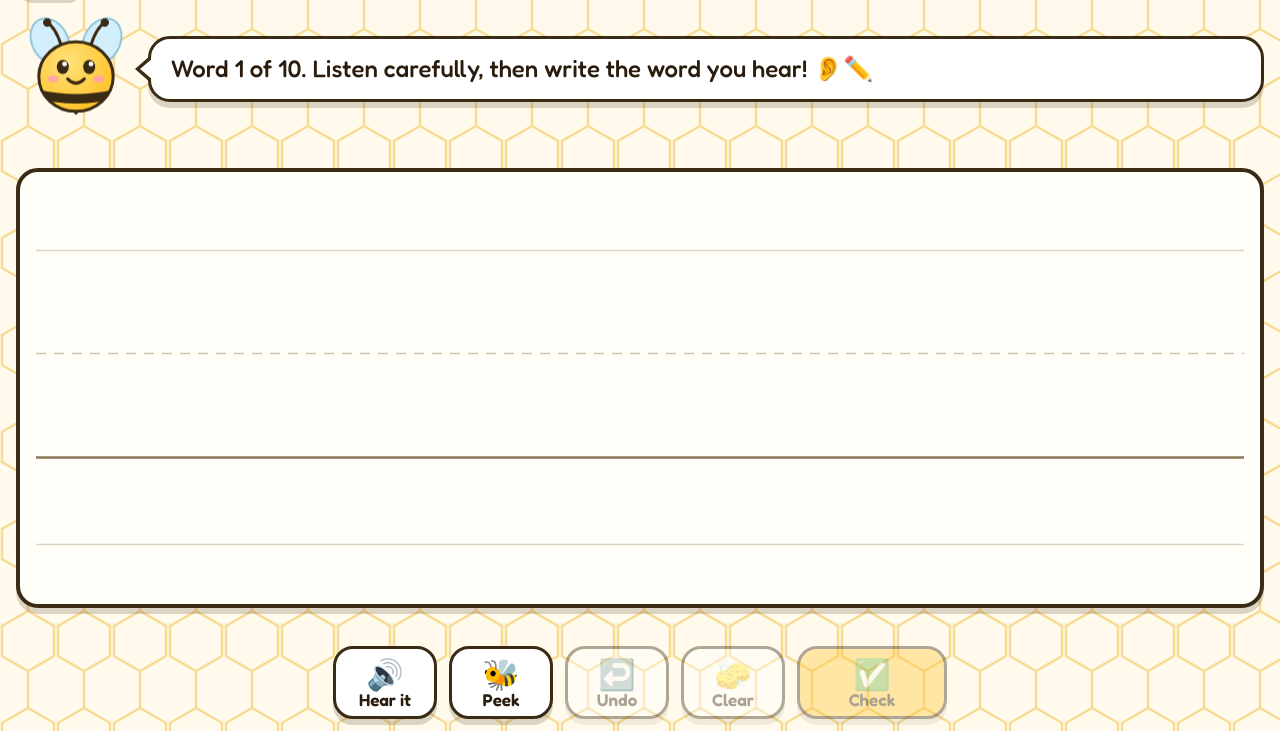
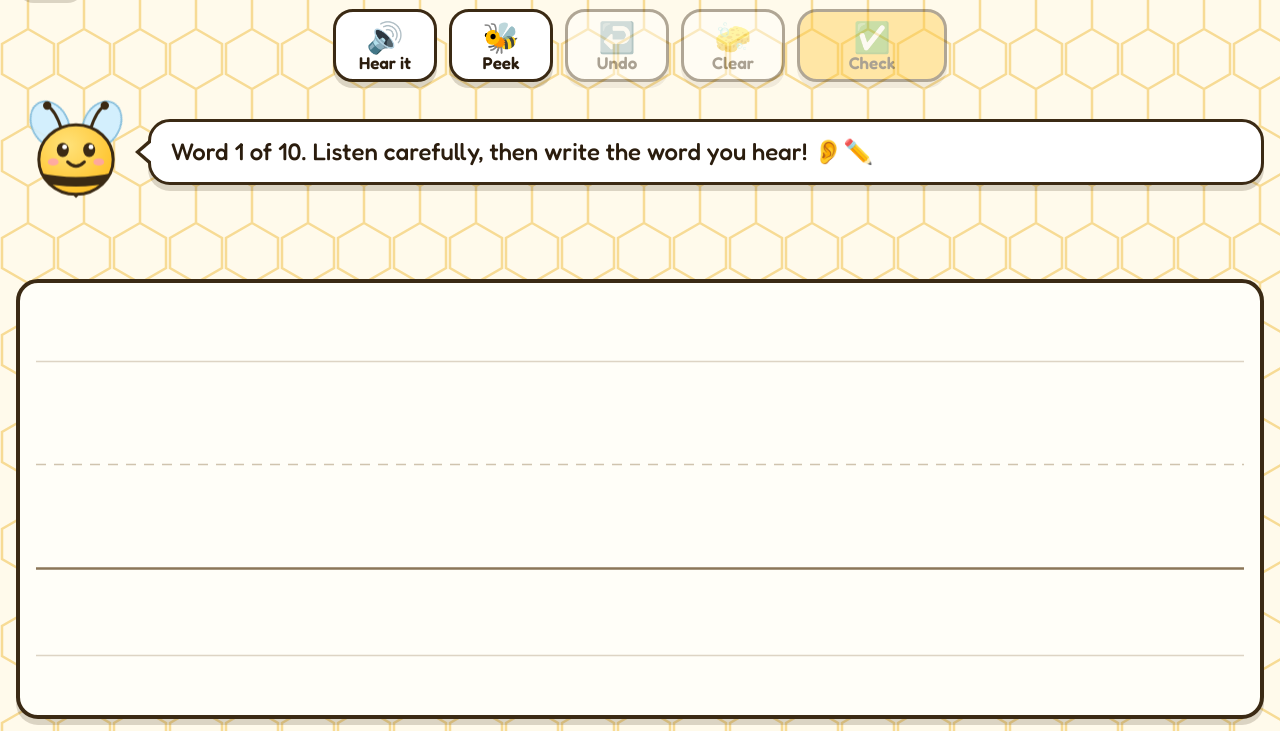
Before and after one commit to richardgsands/bee-spellings, a website with bundled scripts: page index.html in a window 1280 px wide. Both pictures are taken after a click on the button "Let's start! ✏️". Shown: the part 69-800 px from the top of the page. Built offline with nearby package versions, Linux system fonts and the light colour scheme; a web font is replaced by a local one.

Commit message:
Move practise buttons to the top and the writing pad to the bottom
Co-Authored-By: Claude Opus 5.5 <noreply@anthropic.com>

```diff
--- a/css/style.css
+++ b/css/style.css
@@ -226,7 +226,7 @@ h3 { font-size: 22px; color: var(--brown); margin-bottom: 12px; }
 /* ---------- practise ---------- */
 #practise.active {
   display: grid;
-  grid-template-rows: auto auto 1fr auto;
+  grid-template-rows: auto auto auto 1fr;
   gap: 10px;
   overflow: hidden;
 }
@@ -285,7 +285,7 @@ h3 { font-size: 22px; color: var(--brown); margin-bottom: 12px; }
 .tiles.read span.missing { text-decoration: none; }
 .tiles.target span.bad { background: var(--leaf-pale); color: var(--leaf); font-weight: 700; }
 
-.pad-wrap { position: relative; min-height: 220px; max-height: 440px; width: 100%; height: 100%; align-self: center; }
+.pad-wrap { position: relative; min-height: 220px; max-height: 440px; width: 100%; height: 100%; align-self: end; }
 .pad {
   position: absolute;
   inset: 0;
--- a/index.html
+++ b/index.html
@@ -98,6 +98,15 @@
       <div class="honey-score" aria-label="Honey collected">🍯 <span id="score">0</span></div>
     </header>
 
+    <nav class="controls">
+      <button class="btn btn-ctrl" id="btn-hear">🔊<span>Hear it</span></button>
+      <button class="btn btn-ctrl" id="btn-peek">🐝<span>Peek</span></button>
+      <button class="btn btn-ctrl" id="btn-undo">↩️<span>Undo</span></button>
+      <button class="btn btn-ctrl" id="btn-clear">🧽<span>Clear</span></button>
+      <button class="btn btn-ctrl btn-check" id="btn-check">✅<span>Check</span></button>
+      <button class="btn btn-ctrl btn-check hidden" id="btn-next">➡️<span>Next</span></button>
+    </nav>
+
     <section class="coach">
       <div class="bee bee-coach mood-smile" id="coach-bee" data-bee></div>
       <div class="bubble" id="bubble" aria-live="polite">
@@ -110,15 +119,6 @@
       <div class="pad" id="pad"></div>
       <div class="checking hidden" id="checking"><span class="spinner"></span> Bumble is reading…</div>
     </section>
-
-    <nav class="controls">
-      <button class="btn btn-ctrl" id="btn-hear">🔊<span>Hear it</span></button>
-      <button class="btn btn-ctrl" id="btn-peek">🐝<span>Peek</span></button>
-      <button class="btn btn-ctrl" id="btn-undo">↩️<span>Undo</span></button>
-      <button class="btn btn-ctrl" id="btn-clear">🧽<span>Clear</span></button>
-      <button class="btn btn-ctrl btn-check" id="btn-check">✅<span>Check</span></button>
-      <button class="btn btn-ctrl btn-check hidden" id="btn-next">➡️<span>Next</span></button>
-    </nav>
   </main>
 
   <!-- RESULTS -->
```
